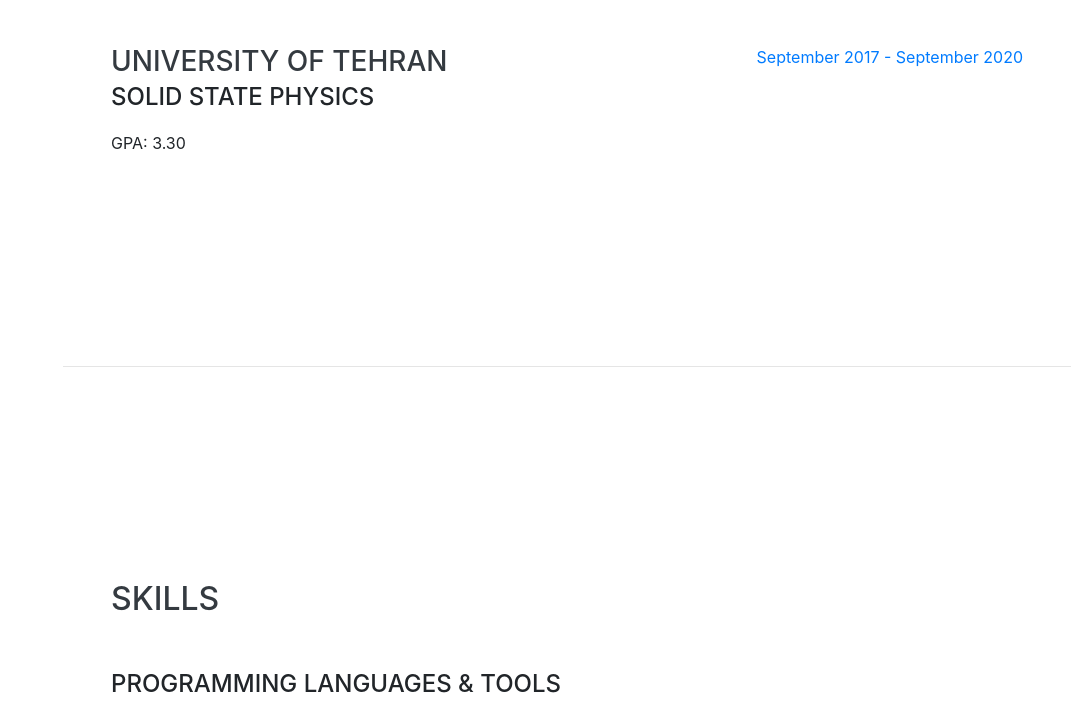
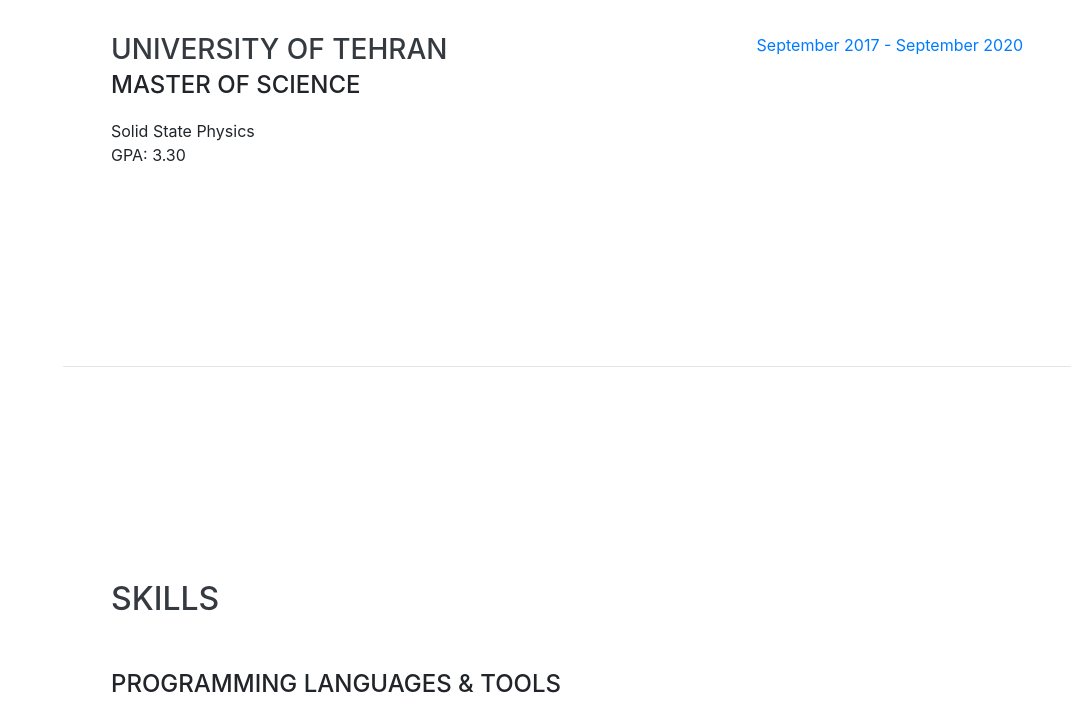
Before and after one commit to ariajafari/ariajafari.github.io, a website with bundled scripts: page index.html in a window 1280 px wide. Shown: the part 2036-2743 px from the top of the page, without its empty margins (209-1280 px from the left). Built offline with nearby package versions, Linux system fonts and the light colour scheme; a web font is replaced by a local one.

Commit message:
editing education

```diff
--- a/index.html
+++ b/index.html
@@ -122,7 +122,8 @@
         <div class="resume-item d-flex flex-column flex-md-row justify-content-between">
           <div class="resume-content">
             <h3 class="mb-0">University of Tehran</h3>
-            <div class="subheading mb-3">Solid State Physics</div>
+            <div class="subheading mb-3">Master of Science</div>
+            <div>Solid State Physics</div>
             <p>GPA: 3.30</p>
           </div>
           <div class="resume-date text-md-right">
```
